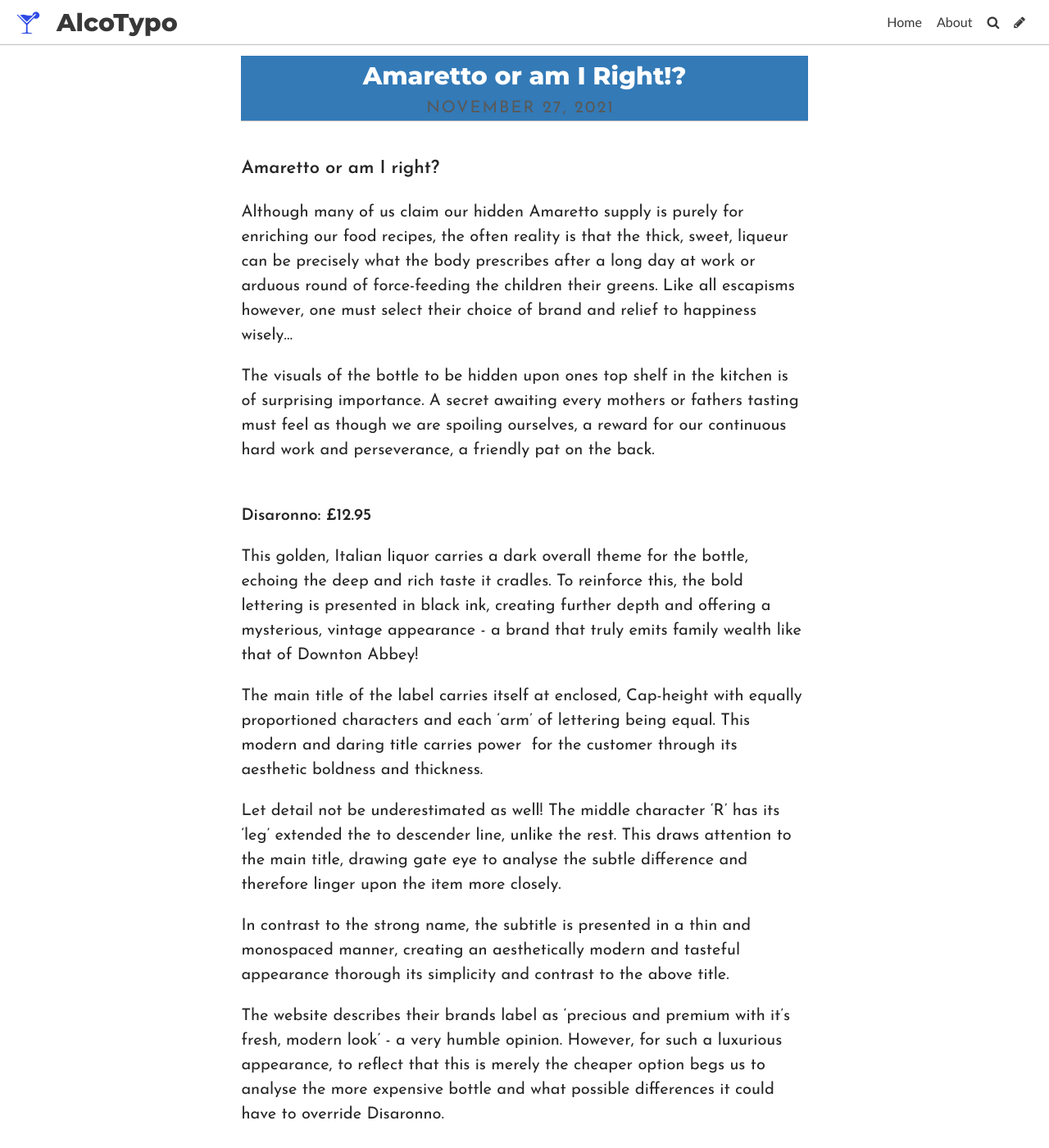
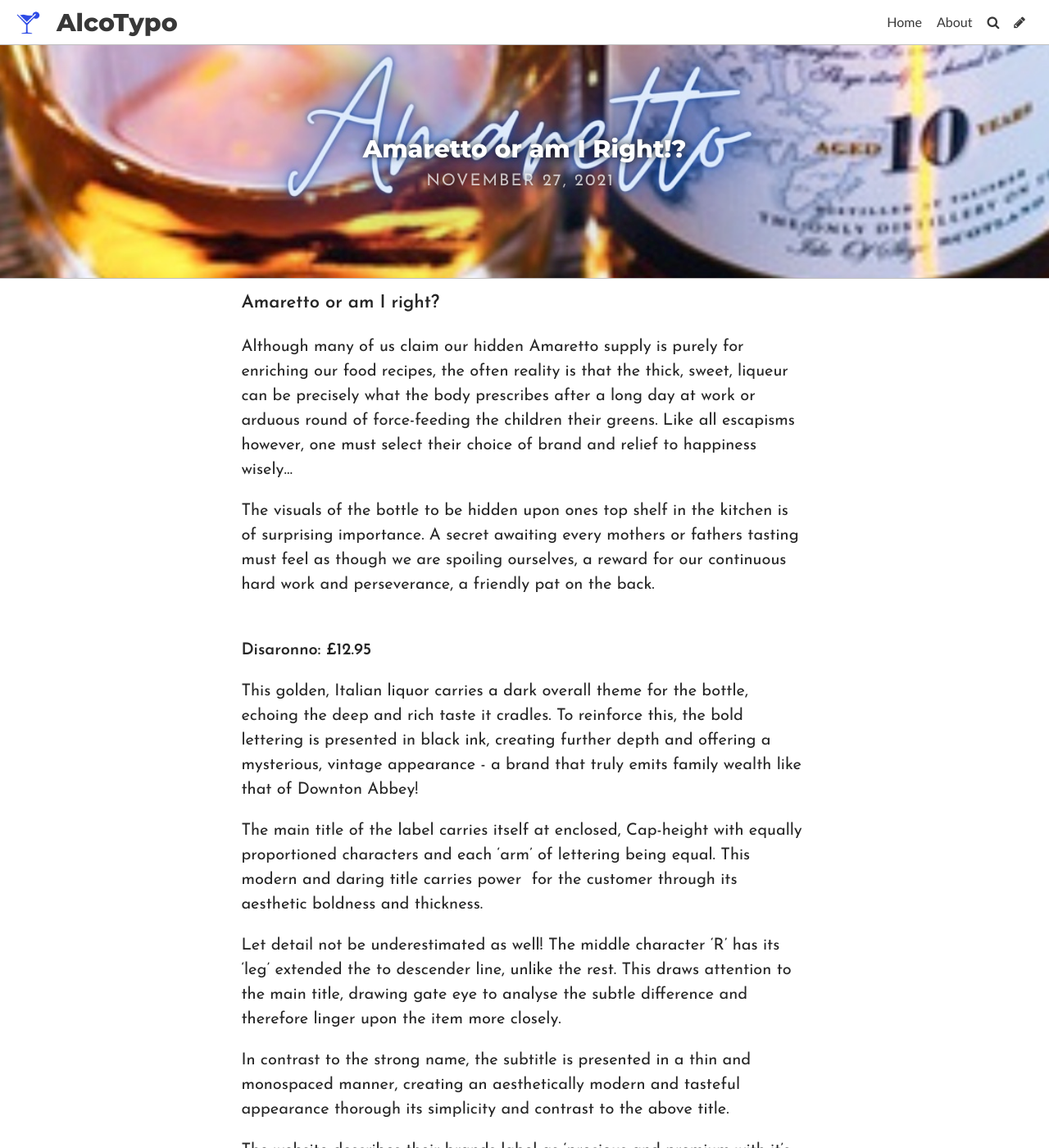
Before and after one commit to natalied0uglas/NatalieDouglas, a Jekyll site: the page built from _posts/2021-11-27-amaretto-or-am-i-right.md, in a window 1280 px wide and 1400 px high. Shown: the whole window at 82% size. Built offline with Jekyll 4.4.1, drawn with Linux system fonts in a browser that asks for light colours; some web fonts are replaced.

Commit message:
Update Post “2021-11-27-amaretto-or-am-i-right”

```diff
--- a/_posts/2021-11-27-amaretto-or-am-i-right.md
+++ b/_posts/2021-11-27-amaretto-or-am-i-right.md
@@ -2,6 +2,7 @@
 layout: post
 title: Amaretto or am I Right!?
 date: 2021-11-27T17:20:30.435Z
+image: ../uploads/6ae491ac-9580-4ec4-8ab7-1630f5db8bfa.jpeg
 title_color: "#ffffff"
 comments: false
 ---
```
Also changed, not shown: uploads/6ae491ac-9580-4ec4-8ab7-1630f5db8bfa.jpeg (added).
